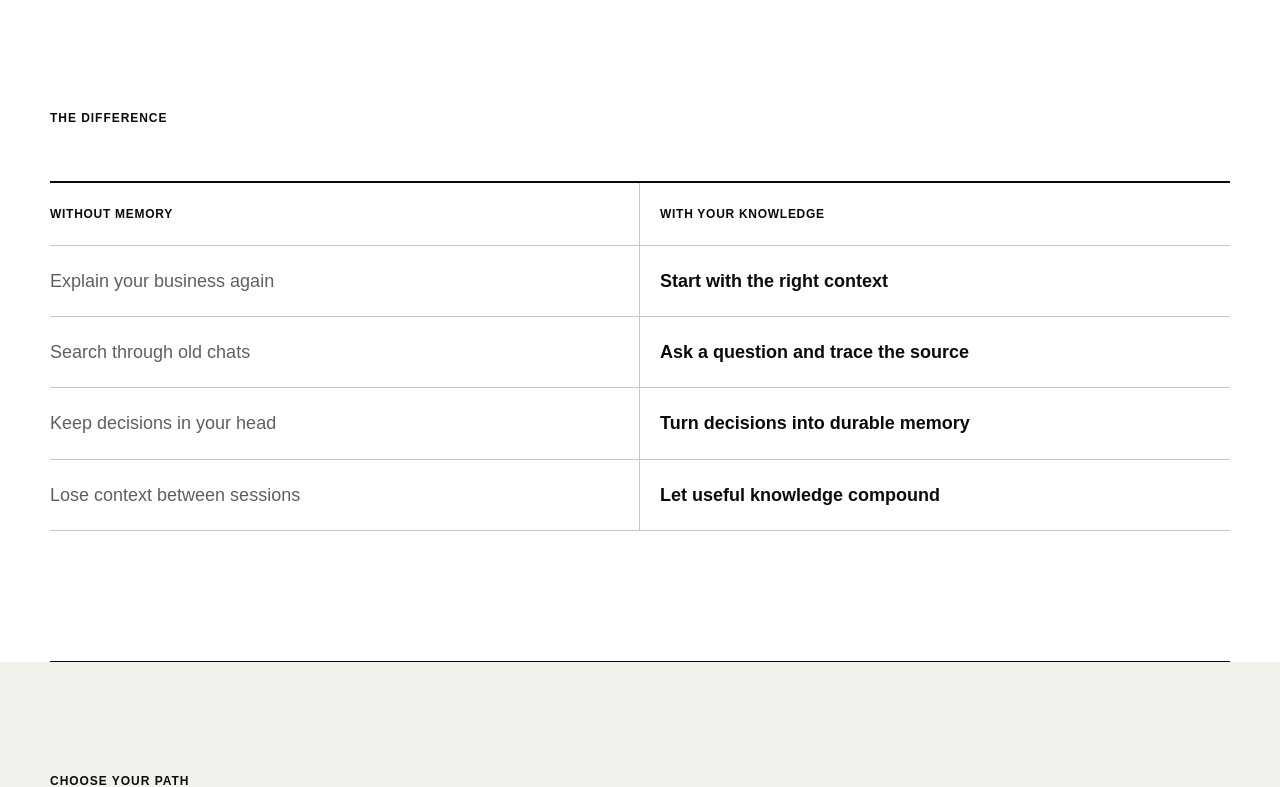
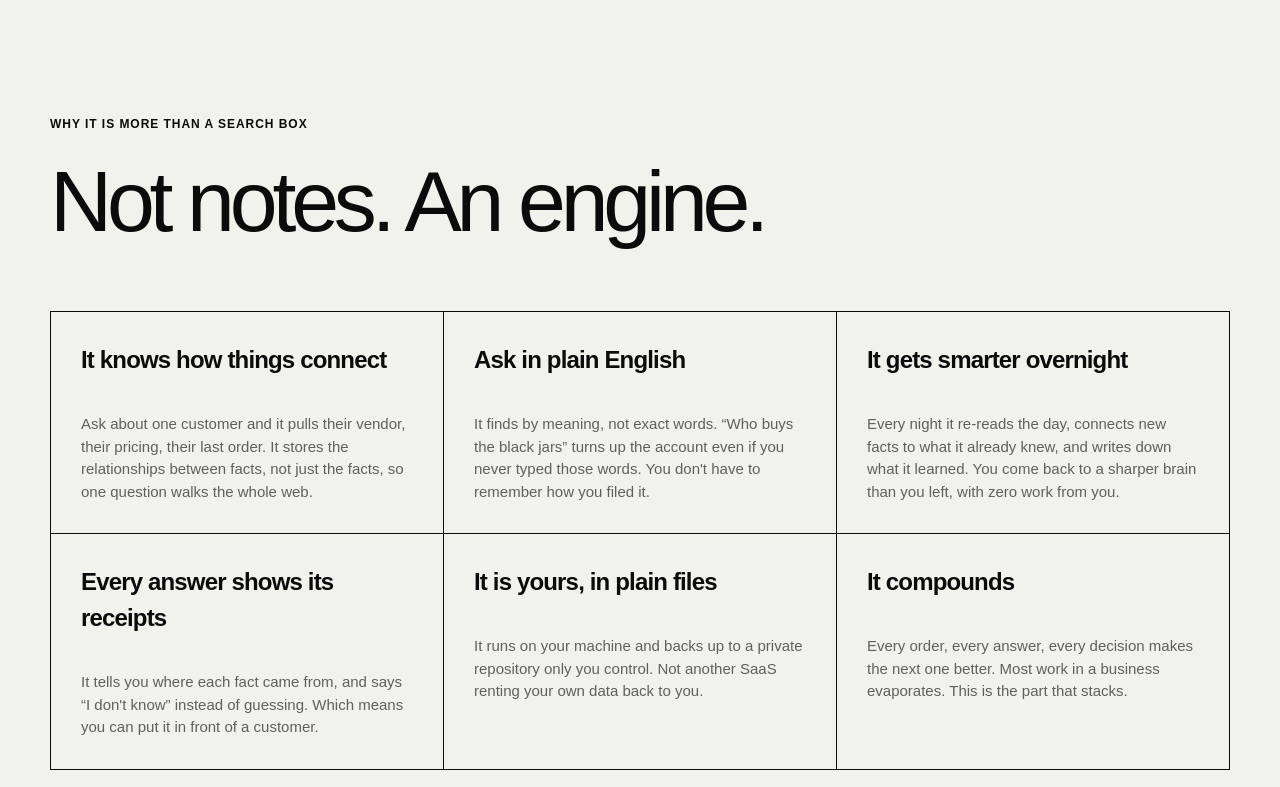
Before and after one commit to gibranrubio/company-memory, a Next.js app: page / in a window 1280 px wide. Shown: the part 4339-5126 px from the top of the page. Built offline with nearby package versions, Linux system fonts and the light colour scheme.

Commit message:
Replace generic difference table with 'Not notes. An engine.' gbrain capability grid (graph, semantic, dream cycle, provenance, ownership, compounding)

```diff
--- a/app/page.tsx
+++ b/app/page.tsx
@@ -169,28 +169,33 @@ export default function Home() {
         <div><strong>You own it</strong><span>Local-first with private backup</span></div>
       </section>
 
-      <section className="before-after section-pad">
-        <div className="section-label">The difference</div>
-        <div className="comparison-list">
-          <div className="comparison-row comparison-head">
-            <span>Without memory</span>
-            <span>With your Knowledge</span>
+      <section className={styles.result}>
+        <p className={styles.kicker}>Why it is more than a search box</p>
+        <h2>Not notes. An engine.</h2>
+        <div className={styles.resultGrid}>
+          <div>
+            <strong>It knows how things connect</strong>
+            <span>Ask about one customer and it pulls their vendor, their pricing, their last order. It stores the relationships between facts, not just the facts, so one question walks the whole web.</span>
           </div>
-          <div className="comparison-row">
-            <span>Explain your business again</span>
-            <span>Start with the right context</span>
+          <div>
+            <strong>Ask in plain English</strong>
+            <span>It finds by meaning, not exact words. &ldquo;Who buys the black jars&rdquo; turns up the account even if you never typed those words. You don&apos;t have to remember how you filed it.</span>
           </div>
-          <div className="comparison-row">
-            <span>Search through old chats</span>
-            <span>Ask a question and trace the source</span>
+          <div>
+            <strong>It gets smarter overnight</strong>
+            <span>Every night it re-reads the day, connects new facts to what it already knew, and writes down what it learned. You come back to a sharper brain than you left, with zero work from you.</span>
           </div>
-          <div className="comparison-row">
-            <span>Keep decisions in your head</span>
-            <span>Turn decisions into durable memory</span>
+          <div>
+            <strong>Every answer shows its receipts</strong>
+            <span>It tells you where each fact came from, and says &ldquo;I don&apos;t know&rdquo; instead of guessing. Which means you can put it in front of a customer.</span>
           </div>
-          <div className="comparison-row">
-            <span>Lose context between sessions</span>
-            <span>Let useful knowledge compound</span>
+          <div>
+            <strong>It is yours, in plain files</strong>
+            <span>It runs on your machine and backs up to a private repository only you control. Not another SaaS renting your own data back to you.</span>
+          </div>
+          <div>
+            <strong>It compounds</strong>
+            <span>Every order, every answer, every decision makes the next one better. Most work in a business evaporates. This is the part that stacks.</span>
           </div>
         </div>
       </section>
```
